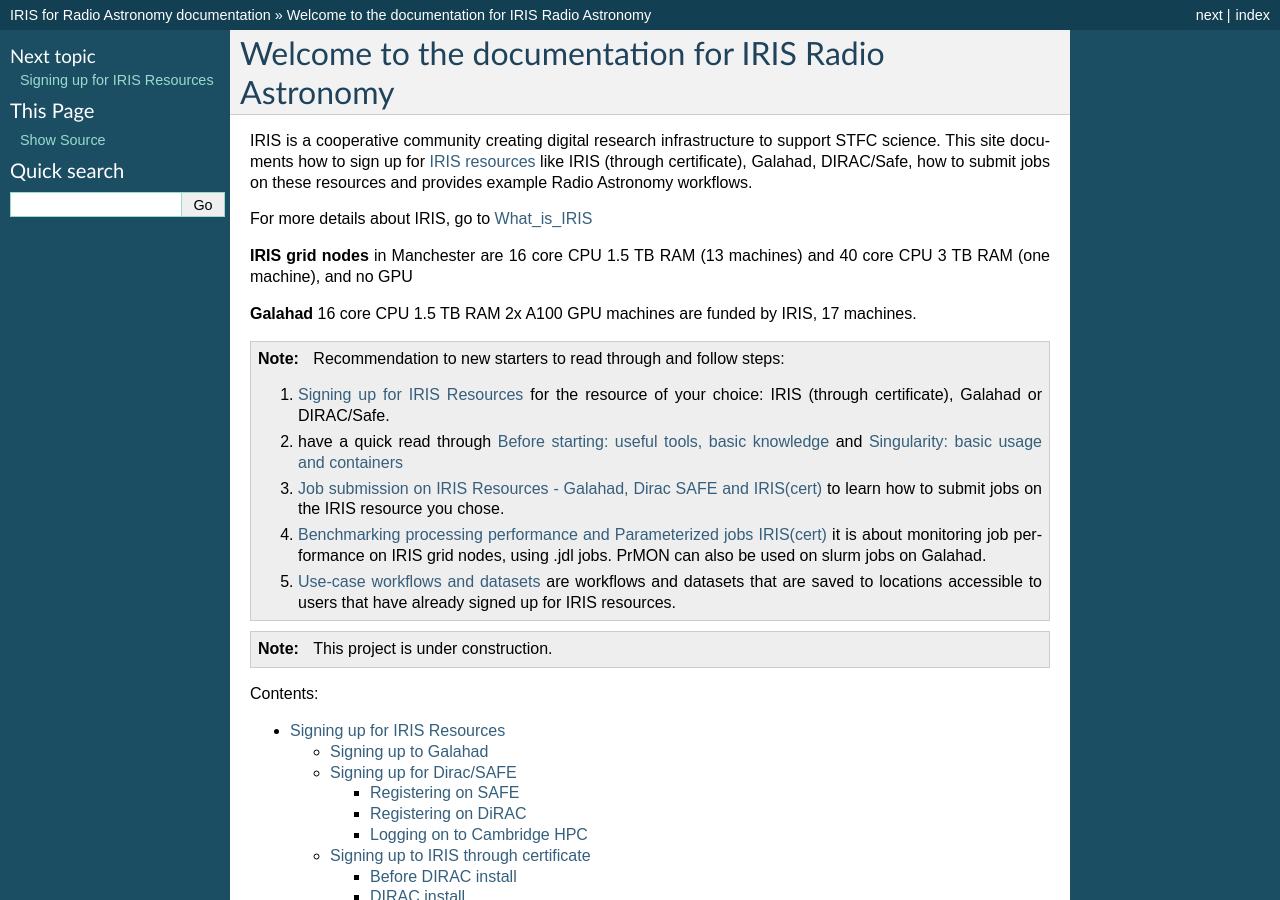
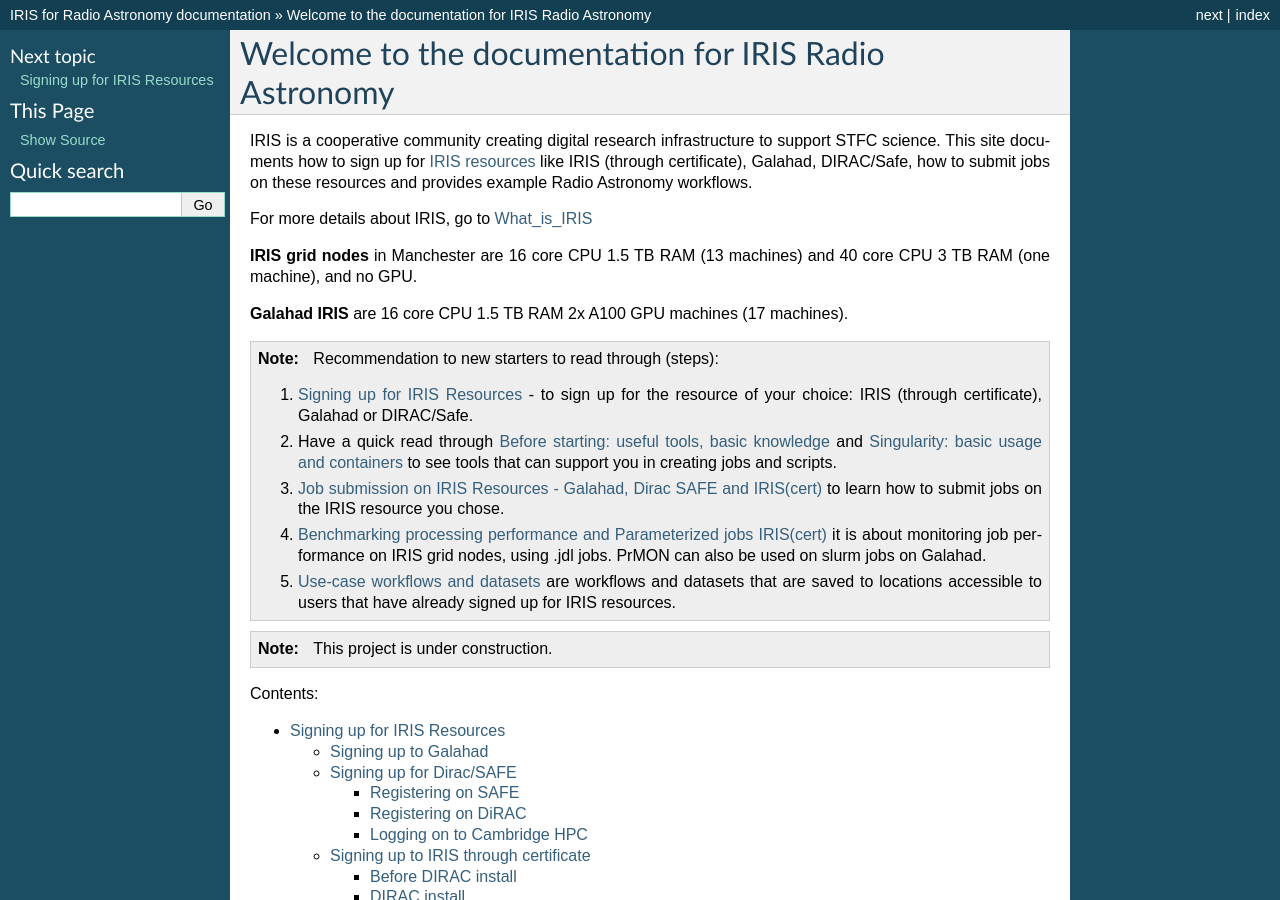
Before and after one commit to cimpani/IRISDocumentation, a Sphinx documentation site: the page built from source/index.rst, in a window 1280 px wide and 900 px high. Built offline with Sphinx 7.4.7, drawn with Linux system fonts in a browser that asks for light colours.

Commit message:
Update index.rst

```diff
--- a/source/index.rst
+++ b/source/index.rst
@@ -13,17 +13,17 @@
 For more details about IRIS, go to `What_is_IRIS <https://www.iris.ac.uk/>`__
 
 
-**IRIS grid nodes** in Manchester are 16 core CPU 1.5 TB RAM (13 machines) and 40 core CPU 3 TB RAM (one machine), and no GPU
+**IRIS grid nodes** in Manchester are 16 core CPU 1.5 TB RAM (13 machines) and 40 core CPU 3 TB RAM (one machine), and no GPU.
 
-**Galahad** 16 core CPU 1.5 TB RAM 2x A100 GPU machines are funded by IRIS, 17 machines.
+**Galahad IRIS** are 16 core CPU 1.5 TB RAM 2x A100 GPU machines (17 machines).
 
 .. note::
 
-  Recommendation to new starters to read through and follow steps:
+  Recommendation to new starters to read through (steps):
 
-  #. `Signing up for IRIS Resources <https://irisdocumentation.readthedocs.io/en/latest/signupIR.html>`_ for the resource of your choice: IRIS (through certificate), Galahad or DIRAC/Safe.
+  #. `Signing up for IRIS Resources <https://irisdocumentation.readthedocs.io/en/latest/signupIR.html>`_ - to sign up for the resource of your choice: IRIS (through certificate), Galahad or DIRAC/Safe.
 
-  #.  have a quick read through  `Before starting: useful tools, basic knowledge <https://irisdocumentation.readthedocs.io/en/latest/cambridgehpc.html>`_ and `Singularity: basic usage and containers <https://irisdocumentation.readthedocs.io/en/latest/singularity.html>`_
+  #.  Have a quick read through  `Before starting: useful tools, basic knowledge <https://irisdocumentation.readthedocs.io/en/latest/cambridgehpc.html>`_ and `Singularity: basic usage and containers <https://irisdocumentation.readthedocs.io/en/latest/singularity.html>`_ to see tools that can support you in creating jobs and scripts.
 
   #. `Job submission on IRIS Resources - Galahad, Dirac SAFE and IRIS(cert) <https://irisdocumentation.readthedocs.io/en/latest/JobSub.html>`_ to learn how to submit jobs on the IRIS resource you chose.
 
```
